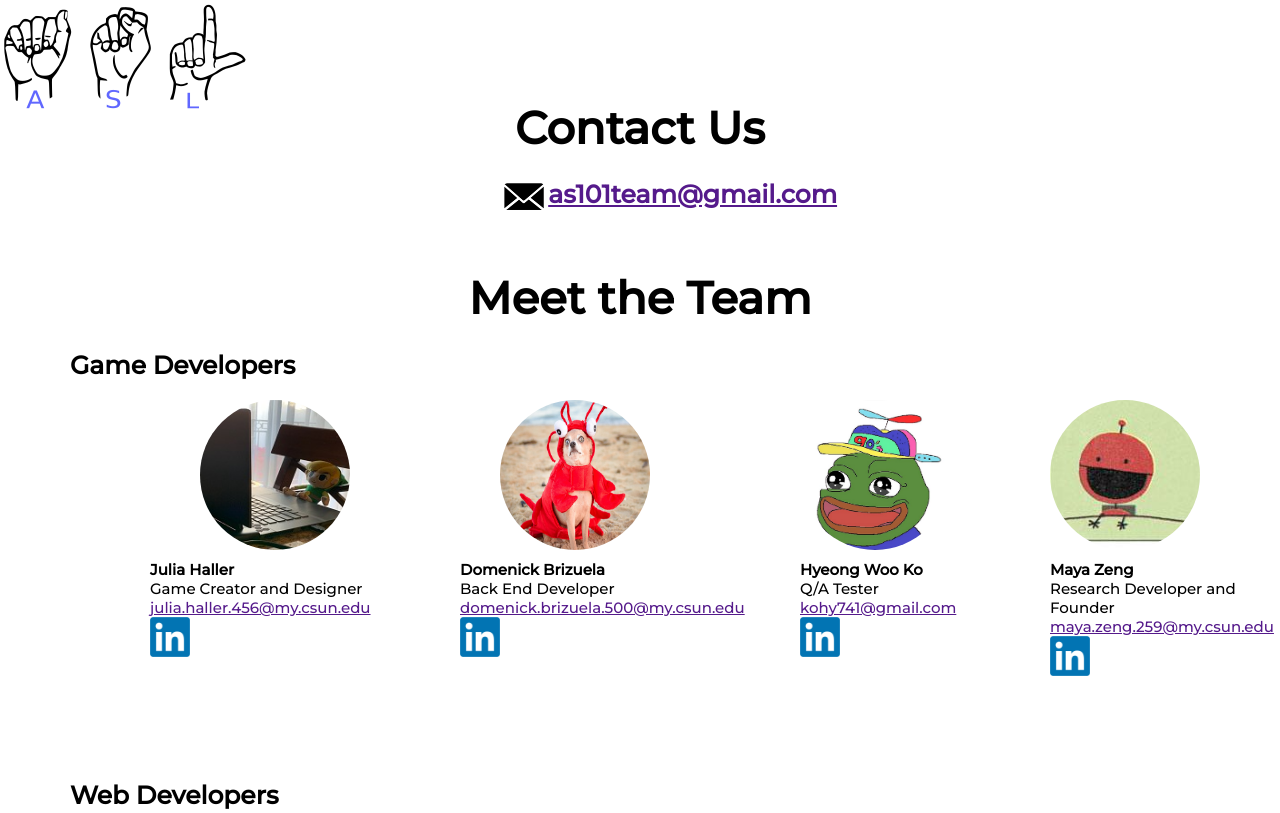
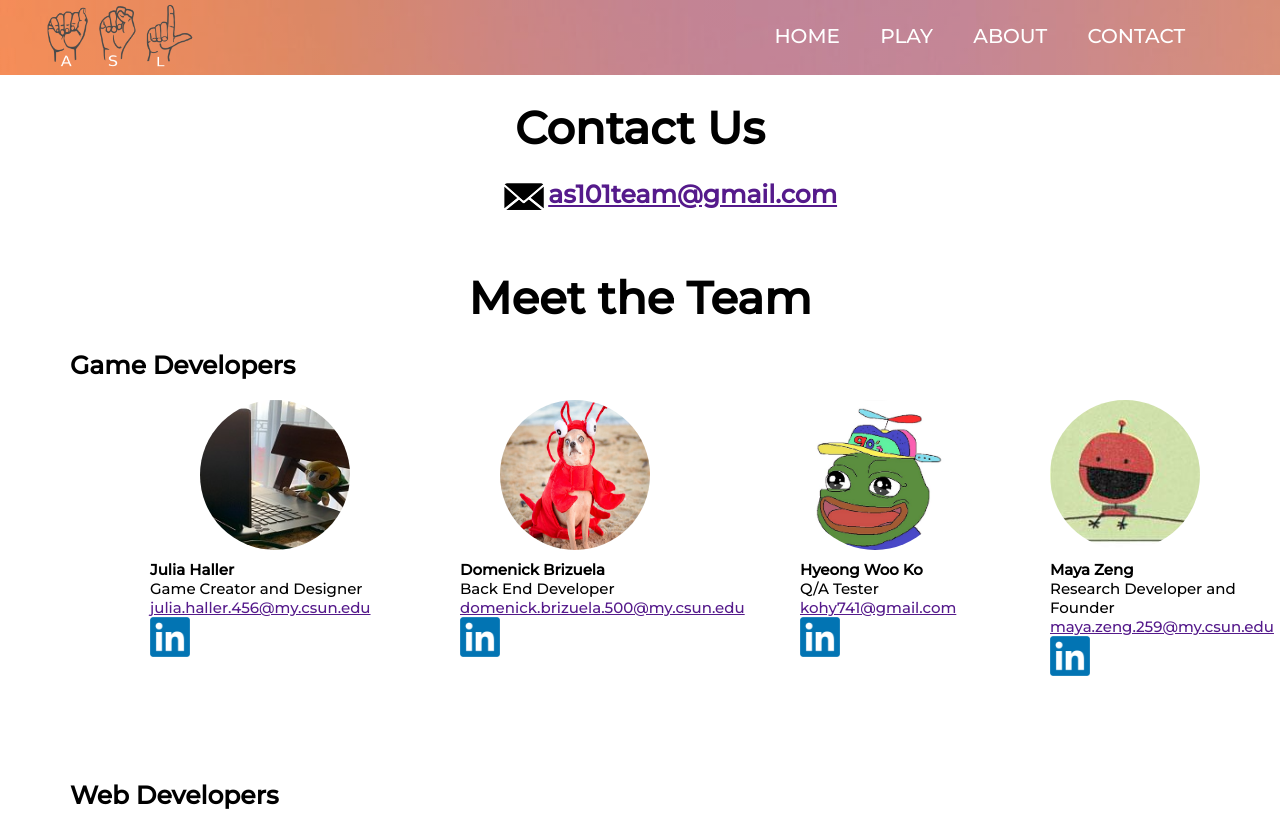
Before and after one commit to Ranchy101/Ranchy101.github.io, a plain HTML site: page contact.html in a window 1280 px wide. Shown: the top 813 px of the page. Drawn offline with Linux system fonts and the light colour scheme.

```diff
--- a/style.css
+++ b/style.css
@@ -13,13 +13,31 @@
 	background-size: cover;
 	position: relative;
 }
+.headercontact{
+	min-height: 100vh;
+	width: 100%;
+	background-position: center;
+	background-size: cover;
+	position: relative;
+}
+navcontact {
+	display: flex;
+	justify-content: space-between;
+	align-items: center;
+	background-color: rgba(0,0,0,0.4);
+	background-image: linear-gradient(rgba(255,165,0,0.4),rgba(255,165,0,0.4)),url(images/purpleHomepage.jpg);
+	opacity:0.7;
+}
+navcontact img{
+	width: 150px;
+	padding: 1% 30%;
+	filter: brightness(700%);
+}
 .header iframe {
 	display:block;
 	position: relative;
 	top: 100px;
     margin: 0 auto;
-	width:960px;
-	height:600px;
 	border:0;
 }
 nav {
@@ -357,6 +375,26 @@ nav img{
 	background-position: center;
 	background-size: cover;
 	position: relative;
+}
+.headercontact{
+	min-height: 100vh;
+	width: 100%;
+	background-position: center;
+	background-size: cover;
+	position: relative;
+}
+navcontact {
+	display: flex;
+	justify-content: space-between;
+	align-items: center;
+	background-color: rgba(0,0,0,0.4);
+	background-image: linear-gradient(rgba(255,165,0,0.4),rgba(255,165,0,0.4)),url(images/purpleHomepage.jpg);
+	opacity:0.7;
+}
+navcontact img{
+	width: 150px;
+	padding: 1% 30%;
+	filter: brightness(700%);
 }
 .header iframe {
 	display:block;
@@ -704,6 +742,26 @@ nav img{
 	background-size: cover;
 	position: relative;
 }
+.headercontact{
+	min-height: 100vh;
+	width: 100%;
+	background-position: center;
+	background-size: cover;
+	position: relative;
+}
+navcontact {
+	display: flex;
+	justify-content: space-between;
+	align-items: center;
+	background-color: rgba(0,0,0,0.4);
+	background-image: linear-gradient(rgba(255,165,0,0.4),rgba(255,165,0,0.4)),url(images/purpleHomepage.jpg);
+	opacity:0.7;
+}
+navcontact img{
+	width: 150px;
+	padding: 1% 30%;
+	filter: brightness(700%);
+}
 .header iframe {
 	display:block;
 	position: relative;
```
